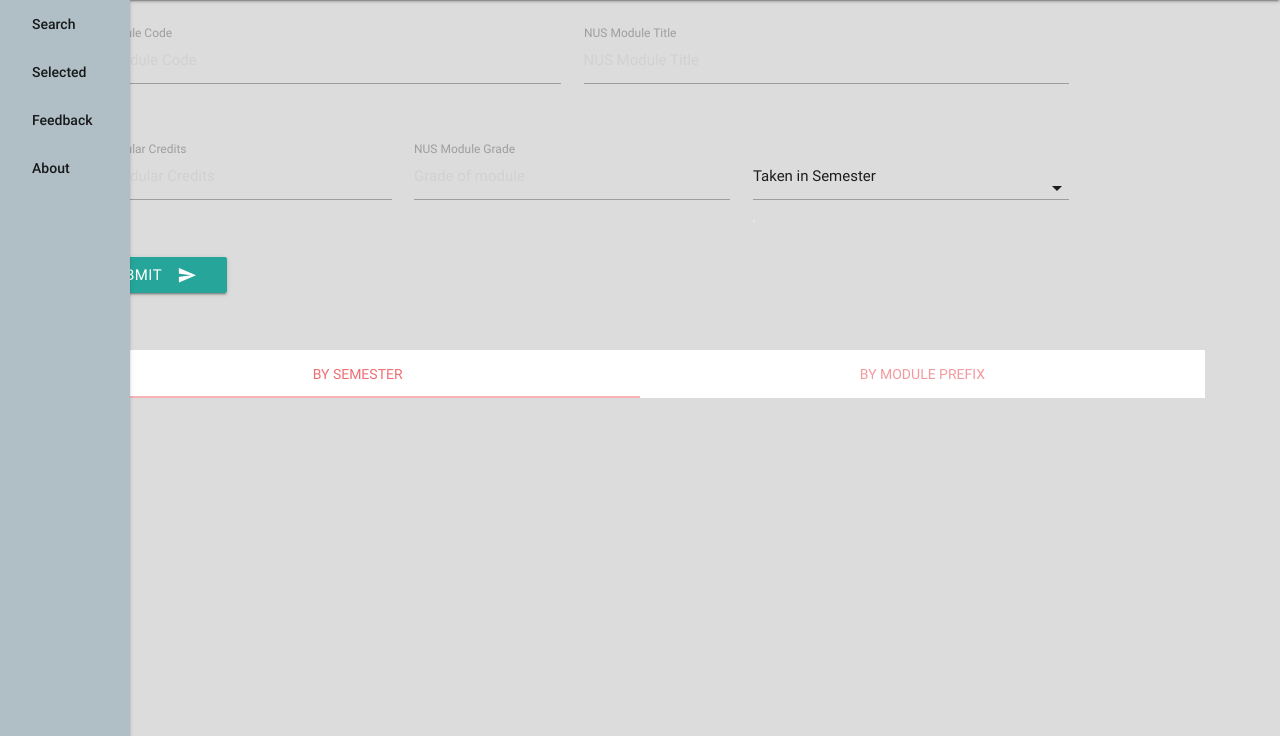
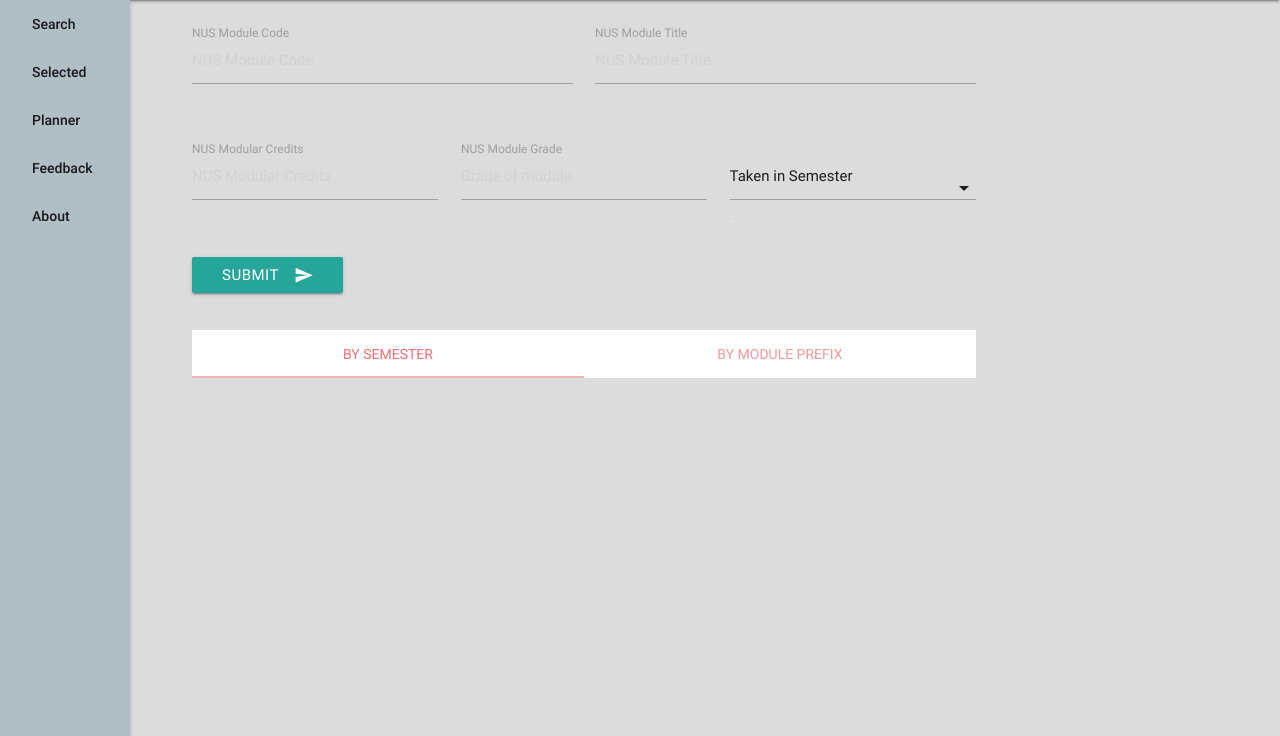
Before and after one commit to FooJenHan/Orbital, a Django app: page /grad_plan/ in a window 1280 px wide. Shown: the part 64-800 px from the top of the page. Run offline with Django 3.2, Linux system fonts and the light colour scheme; some libraries are stand-ins or nearby versions.

Commit message:
Fix planner elements alignment

```diff
--- a/mainpage/templates/base.html
+++ b/mainpage/templates/base.html
@@ -53,6 +53,7 @@
 		<ul class="blue-grey lighten-3 side-nav fixed">
 			<li><a href="/">Search</a></li>
 			<li><a href="/mod_list/">Selected	</a></li>
+			<li><a href="/grad_plan/">Planner	</a></li>
 			<li><a href="https://goo.gl/forms/Y5glUw9WYpWhBctX2">Feedback</a></li>
 			<li><a class="modal-trigger" href="#modal1">About</a></li>
 		</ul>
--- a/mainpage/templates/mainpage/grad_plan.html
+++ b/mainpage/templates/mainpage/grad_plan.html
@@ -12,28 +12,37 @@
 
 <body onload="showModSem(); showModPrefix(); showOnlySem();">
   <br>
-    <div class="row">
+  <div class="position-relative">
+    <div class="container">
+
         <form id="modform" class="col s12" onsubmit="saveModule()">
 
           <div class="row">
+
             <div class="input-field col s6">
               <input placeholder="NUS Module Code" id="mod_code" type="text" class="validate" required="" aria-required="true">
               <label for="mod_code">NUS Module Code</label>
             </div>
+
             <div class="input-field col s6">
               <input placeholder="NUS Module Title" id="mod_title" type="text" class="validate" required="" aria-required="true">
               <label for="mod_title">NUS Module Title</label>
             </div>
+
           </div>
+
           <div class="row">
+
             <div class="input-field col s4">
               <input placeholder="NUS Modular Credits" id="mod_mc" type="text" class="validate" required="" aria-required="true">
               <label for="mod_mc">NUS Modular Credits</label>
             </div>
+
             <div class="input-field col s4">
               <input placeholder="Grade of module" id="mod_grade" type="text" class="validate" required="" aria-required="true">
               <label for="mod_grade">NUS Module Grade</label>
             </div>
+
             <div class="input-field col s4">
               <select id="sem_taken" required="" aria-required="true">
                 <option value="" disabled selected>Taken in Semester</option>
@@ -43,13 +52,19 @@
                 <option value="AY17/18 Semester 2">AY17/18 Semester 2</option>
               </select>
             </div>
+
           </div>
+
           <button class="btn wave-effect wave-light submission"
           type="submit">Submit<i class="material-icons right">send</i></button>
         </form>
+
+    </div>
   </div>
   <br>
 
+  <div class="position-relative">
+    <div class="container">
       <div class="row">
         <div class="col s12">
           <ul class="tabs">
@@ -62,6 +77,8 @@
 
         <div id="byprefix" class="col s12"></div>
 
+      </div>
+    </div>
   </div>
 
 
--- a/nusmm/settings.py
+++ b/nusmm/settings.py
@@ -155,7 +155,7 @@ STATICFILES_DIRS = (
     os.path.join(BASE_DIR, 'static'),
 )
 
-SECURE_SSL_REDIRECT = True
+#SECURE_SSL_REDIRECT = True
 SECURE_PROXY_SSL_HEADER = ('HTTP_X_FORWARDED_PROTO', 'https')
 
 # Simplified static file serving.
```
Lines whose indentation alone changed are shown as unchanged.
